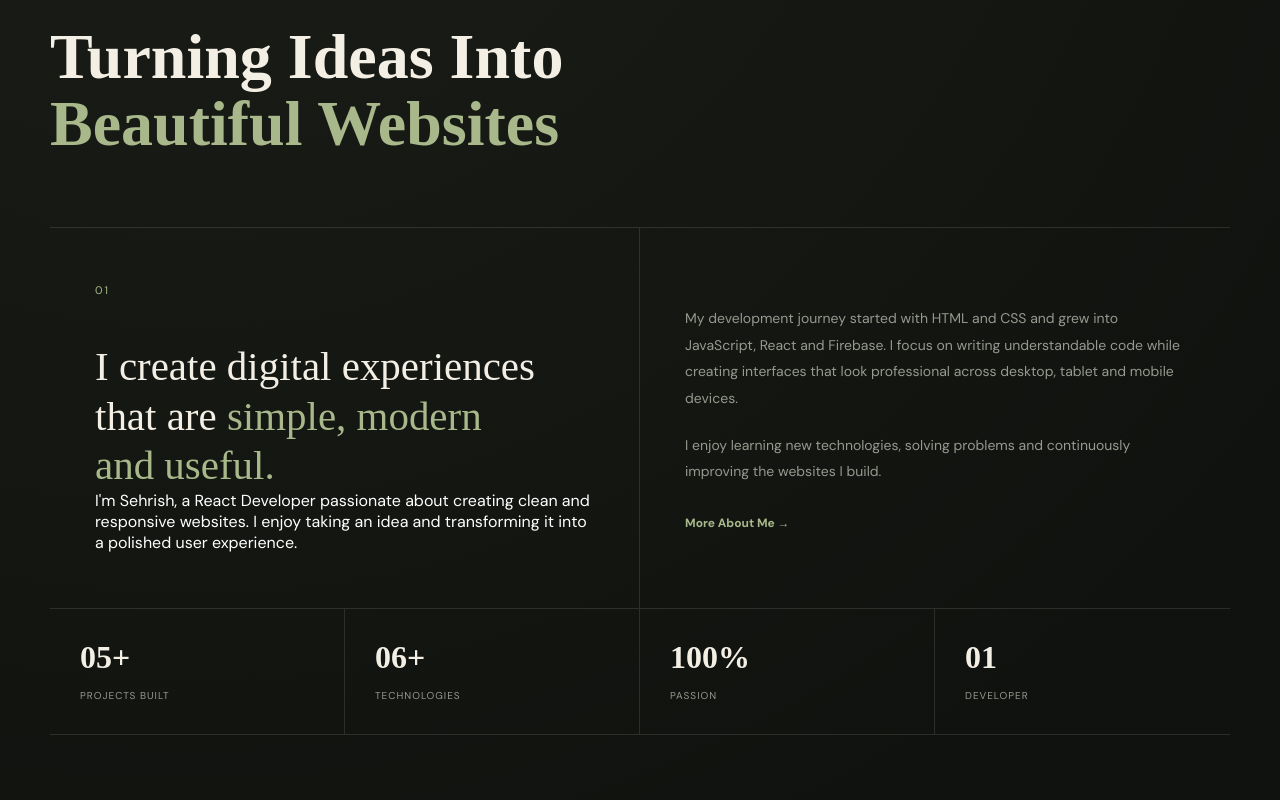
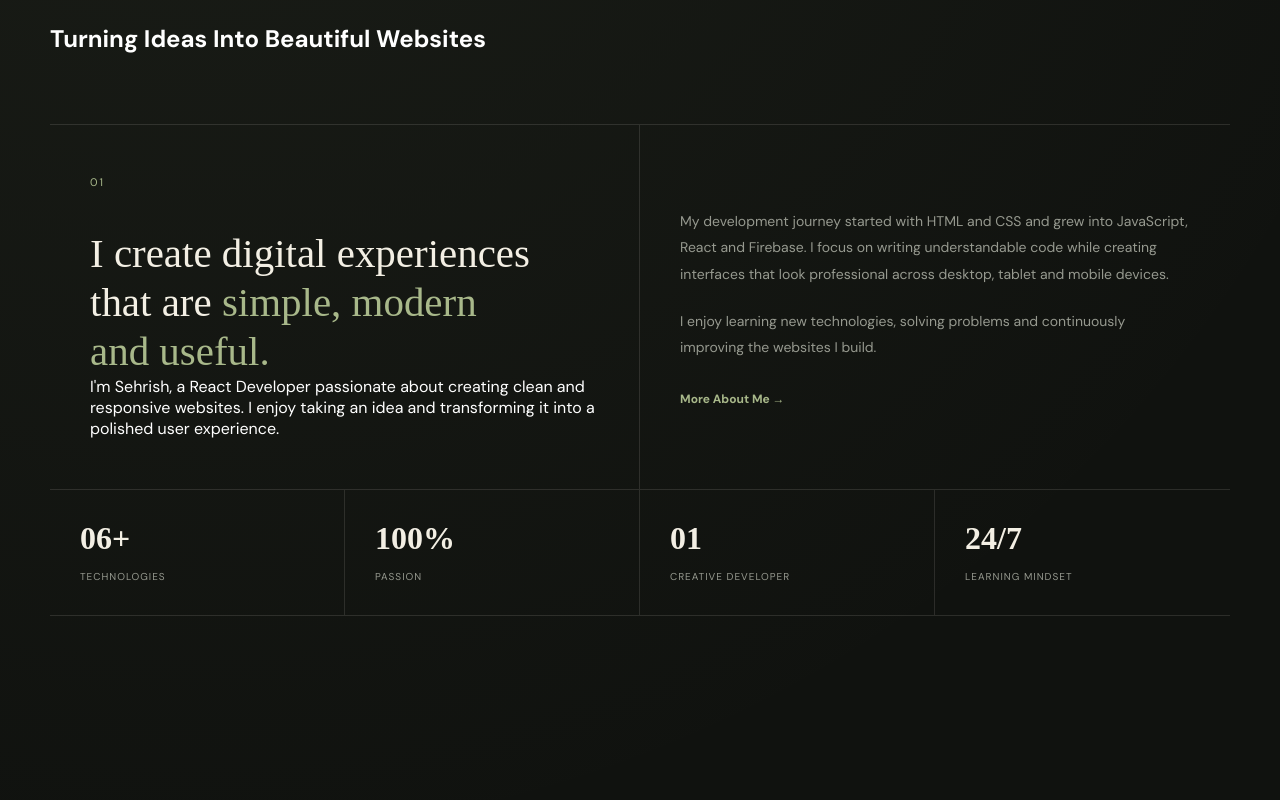
Before and after one commit to sehrirohi/my-portfolio, a React (Vite) app: page / in a window 1280 px wide. Shown: the part 980-1780 px from the top of the page. Built offline with nearby package versions, Linux system fonts and the light colour scheme.

Commit message:
Update portfolio

```diff
--- a/src/App.css
+++ b/src/App.css
@@ -724,7 +724,7 @@
 
 .about-intro,
 .about-content {
-  padding: 55px 45px;
+  padding: 50px 40px;
 }
 
 .about-intro {
@@ -732,7 +732,7 @@
 }
 
 .about-number {
-  margin-bottom: 45px;
+  margin-bottom: 40px;
 
   color: var(--sage);
 
--- a/src/components/About.jsx
+++ b/src/components/About.jsx
@@ -3,10 +3,10 @@ function About() {
     <section className="about-section section" id="about">
       <div className="section-heading">
         <p className="section-label">ABOUT ME</p>
-        <h2>
+        <h1>
           Turning Ideas Into
           <span> Beautiful Websites</span>
-        </h2>
+        </h1>
       </div>
 
       <div className="about-grid">
@@ -46,11 +46,6 @@ function About() {
 
       <div className="stats-row">
   <div className="stat-item">
-          <strong>05+</strong>
-          <span>Projects Built</span>
-        </div>
-
-        <div className="stat-item">
     <strong>06+</strong>
     <span>Technologies</span>
   </div>
@@ -62,7 +57,12 @@ function About() {
 
   <div className="stat-item">
     <strong>01</strong>
-          <span>Developer</span>
+    <span>Creative Developer</span>
+  </div>
+
+  <div className="stat-item">
+    <strong>24/7</strong>
+    <span>Learning Mindset</span>
   </div>
 </div>
     </section>
--- a/src/components/Contact.jsx
+++ b/src/components/Contact.jsx
@@ -15,7 +15,7 @@ function Contact() {
     );
 
     window.location.href =
-      `mailto:your-email@example.com?subject=${subject}&body=${body}`;
+      `mailto:sehrirohi@gmail.com?subject=${subject}&body=${body}`;
   };
 
   return (
@@ -23,10 +23,10 @@ function Contact() {
       <div className="contact-intro">
         <p className="section-label">GET IN TOUCH</p>
 
-        <h2>
+        {/* <h2>
           Let's Work
           <span> Together.</span>
-        </h2>
+        </h2> */}
 
         <p>
           Have a project in mind or want to talk about web
@@ -34,7 +34,7 @@ function Contact() {
         </p>
 
         <div className="contact-details">
-          <a href="mailto:your-email@example.com">
+          <a href="mailto:sehrirohi@gmail.com">
             <span className="contact-icon">@</span>
 
             <div>
@@ -69,7 +69,7 @@ function Contact() {
             </div>
           </a> */}
           {/* WhatsApp Contact */}
-<div className="whatsapp-contact">
+{/* <div className="whatsapp-contact">
   <span>WhatsApp</span>
   <a
     href="https://wa.me/923001234567"
@@ -79,12 +79,12 @@ function Contact() {
     <i className="devicon-whatsapp-plain"></i>
     Message Me on WhatsApp ↗
   </a>
-</div>
+</div> */}
         </div>
       </div>
 
       <form className="contact-form" onSubmit={handleSubmit}>
-        <div className="form-row">
+        {/* <div className="form-row">
           <label>
             Your Name
             <input
@@ -104,8 +104,8 @@ function Contact() {
               required
             />
           </label>
-        </div>
-
+        </div> */}
+{/*
         <label>
           Message
           <textarea
@@ -114,10 +114,10 @@ function Contact() {
             placeholder="Tell me about your project..."
             required
           ></textarea>
-        </label>
+        </label> */}
 
         <button type="submit" className="form-button">
-          Send Message
+          Send Email
           <span>→</span>
         </button>
       </form>
--- a/src/components/Services.jsx
+++ b/src/components/Services.jsx
@@ -63,7 +63,7 @@ function Services() {
 
             <p>{service.description}</p>
 
-            <span className="service-arrow">↗</span>
+            <span className="service-arrow"></span>
           </article>
         ))}
       </div>
```
Lines whose indentation alone changed are shown as unchanged.
